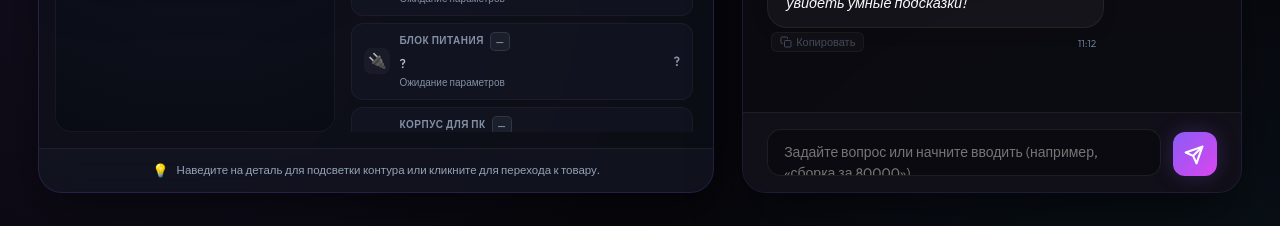
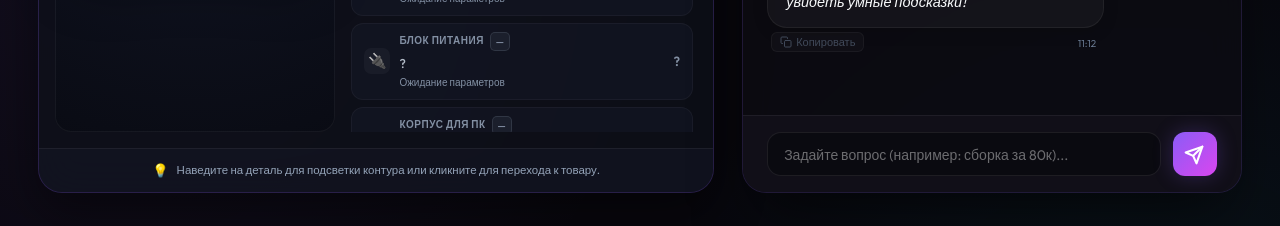
Before and after one commit to Xrym/Skyrexsite, a plain HTML site: page index.html in a window 1280 px wide. Shown: the part 1000-1226 px from the top of the page. Drawn offline with Linux system fonts and the light colour scheme.

Commit message:
Fix chat input placeholder overflow and custom scrollbar styling

```diff
--- a/chat_bot.js
+++ b/chat_bot.js
@@ -627,9 +627,14 @@ document.addEventListener("DOMContentLoaded", () => {
     function autoResizeInput() {
         if (!chatInput) return;
         chatInput.style.height = "auto";
-        const newHeight = Math.min(chatInput.scrollHeight, 130);
+        const maxHeight = 130;
+        const scrollH = chatInput.scrollHeight;
+        const newHeight = Math.min(scrollH, maxHeight);
         chatInput.style.height = (newHeight > 44 ? newHeight : 44) + "px";
+        chatInput.style.overflowY = scrollH > maxHeight ? "auto" : "hidden";
     }
+
+    autoResizeInput();
 
     chatInput.addEventListener("input", () => {
         autoResizeInput();
--- a/index.html
+++ b/index.html
@@ -99,7 +99,7 @@
                                 <!-- Dynamic Autocomplete Suggestions (appears while typing) -->
                                 <div class="chat-autocomplete" id="chat-autocomplete" style="display: none;" role="listbox" aria-label="Подсказки"></div>
                                 <div class="chat-input-row">
-                                    <textarea id="chat-input" placeholder="Задайте вопрос или начните вводить (например, «сборка за 80000»)..." rows="1" autocomplete="off"></textarea>
+                                    <textarea id="chat-input" placeholder="Задайте вопрос (например: сборка за 80к)..." rows="1" autocomplete="off"></textarea>
                                     <button id="chat-send-btn" class="chat-send-btn" aria-label="Отправить">
                                         <svg xmlns="http://www.w3.org/2000/svg" width="20" height="20" viewBox="0 0 24 24"
                                             fill="none" stroke="currentColor" stroke-width="2.5" stroke-linecap="round"
--- a/style.css
+++ b/style.css
@@ -1837,9 +1837,36 @@ footer {
     line-height: 1.45;
     resize: none;
     min-height: 44px;
+    height: 44px;
     max-height: 130px;
-    overflow-y: auto;
+    overflow-y: hidden;
+    scrollbar-width: thin;
+    scrollbar-color: rgba(139, 92, 246, 0.35) transparent;
     transition: border-color 0.2s, box-shadow 0.2s;
+}
+
+#chat-input::-webkit-scrollbar {
+    width: 5px;
+}
+
+#chat-input::-webkit-scrollbar-track {
+    background: transparent;
+}
+
+#chat-input::-webkit-scrollbar-thumb {
+    background: rgba(139, 92, 246, 0.35);
+    border-radius: 4px;
+}
+
+#chat-input::-webkit-scrollbar-thumb:hover {
+    background: rgba(139, 92, 246, 0.6);
+}
+
+#chat-input::placeholder {
+    color: rgba(255, 255, 255, 0.4);
+    text-overflow: ellipsis;
+    white-space: nowrap;
+    overflow: hidden;
 }
 
 #chat-input:focus {
```
